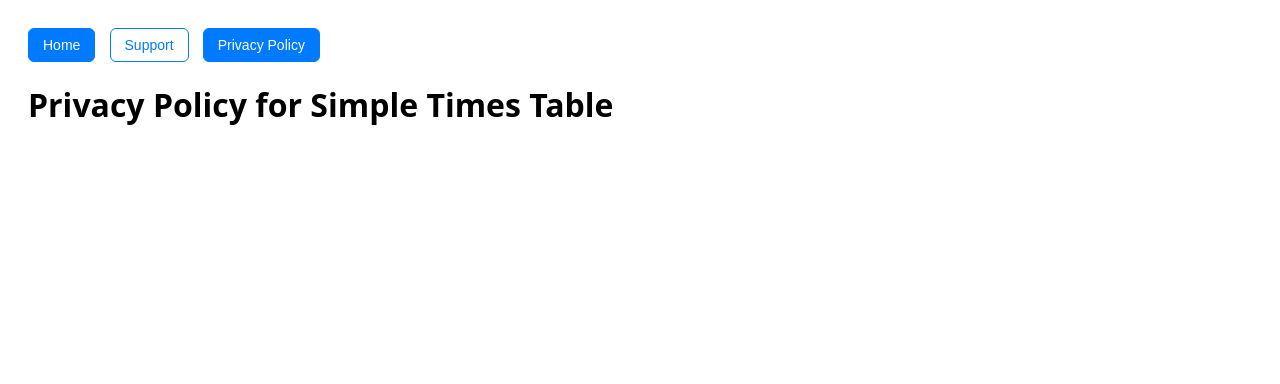
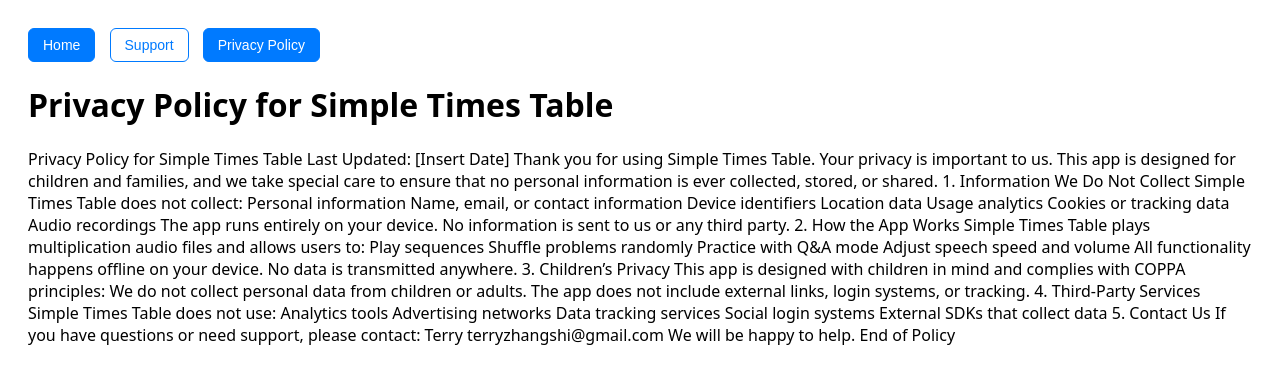
Before and after one commit to terryzhangshi/SimpleTimesTable, a plain HTML site: page privacy.html in a window 1280 px wide. Drawn offline with Linux system fonts and the light colour scheme.

Commit message:
Update privacy.html

```diff
--- a/privacy.html
+++ b/privacy.html
@@ -33,6 +33,80 @@
   <!-- your existing privacy policy content here -->
   <h1>Privacy Policy for Simple Times Table</h1>
   <!-- ... rest of your text ... -->
+Privacy Policy for Simple Times Table
 
+Last Updated: [Insert Date]
+
+Thank you for using Simple Times Table.
+Your privacy is important to us. This app is designed for children and families, and we take special care to ensure that no personal information is ever collected, stored, or shared.
+
+1. Information We Do Not Collect
+
+Simple Times Table does not collect:
+
+Personal information
+
+Name, email, or contact information
+
+Device identifiers
+
+Location data
+
+Usage analytics
+
+Cookies or tracking data
+
+Audio recordings
+
+The app runs entirely on your device.
+No information is sent to us or any third party.
+
+2. How the App Works
+
+Simple Times Table plays multiplication audio files and allows users to:
+
+Play sequences
+
+Shuffle problems randomly
+
+Practice with Q&A mode
+
+Adjust speech speed and volume
+
+All functionality happens offline on your device.
+No data is transmitted anywhere.
+
+3. Children’s Privacy
+
+This app is designed with children in mind and complies with COPPA principles:
+
+We do not collect personal data from children or adults.
+
+The app does not include external links, login systems, or tracking.
+
+4. Third-Party Services
+
+Simple Times Table does not use:
+
+Analytics tools
+
+Advertising networks
+
+Data tracking services
+
+Social login systems
+
+External SDKs that collect data
+
+5. Contact Us
+
+If you have questions or need support, please contact:
+
+Terry
+terryzhangshi@gmail.com
+
+We will be happy to help.
+
+End of Policy
 </body>
 </html>
```
